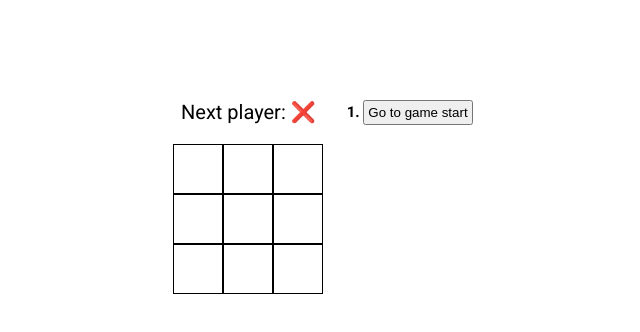
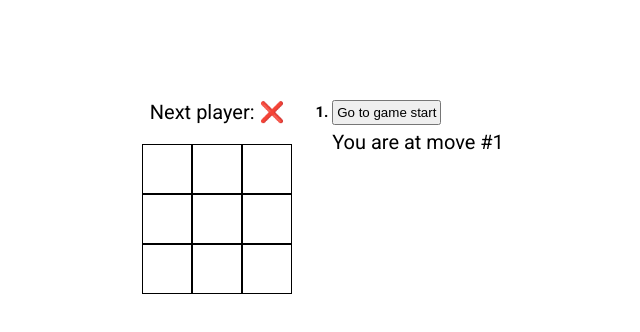
Before and after one commit to ArthurFAmaral95/TicTacToe_React, a React (Vite) app: page / in a window 1280 px wide. Shown: the top 332 px of the page, without its empty margins (317-957 px from the left). Built offline with nearby package versions, Linux system fonts and the light colour scheme.

Commit message:
showing player move #

```diff
--- a/src/components/Game/index.jsx
+++ b/src/components/Game/index.jsx
@@ -56,7 +56,7 @@ export function Game() {
         />
       </div>
       <div className="history">
-        <List history={history} handleTime={jumpTo} />
+        <List history={history} handleTime={jumpTo} play={history.length}/>
       </div>
     </>
   )
--- a/src/components/List/index.jsx
+++ b/src/components/List/index.jsx
@@ -1,7 +1,7 @@
 import { ListItem } from '../ListItem'
 import './styles.css'
 
-export function List({ history, handleTime }) {
+export function List({ history, handleTime, play }) {
   const renderStates = history.map(state => (
     <ListItem
       key={history.indexOf(state)}
@@ -9,5 +9,10 @@ export function List({ history, handleTime }) {
       move={handleTime}
     />
   ))
-  return <ol>{renderStates}</ol>
+  return (
+    <ol>
+      {renderStates}
+      <p>You are at move #{play}</p>
+    </ol>
+  )
 }
```
